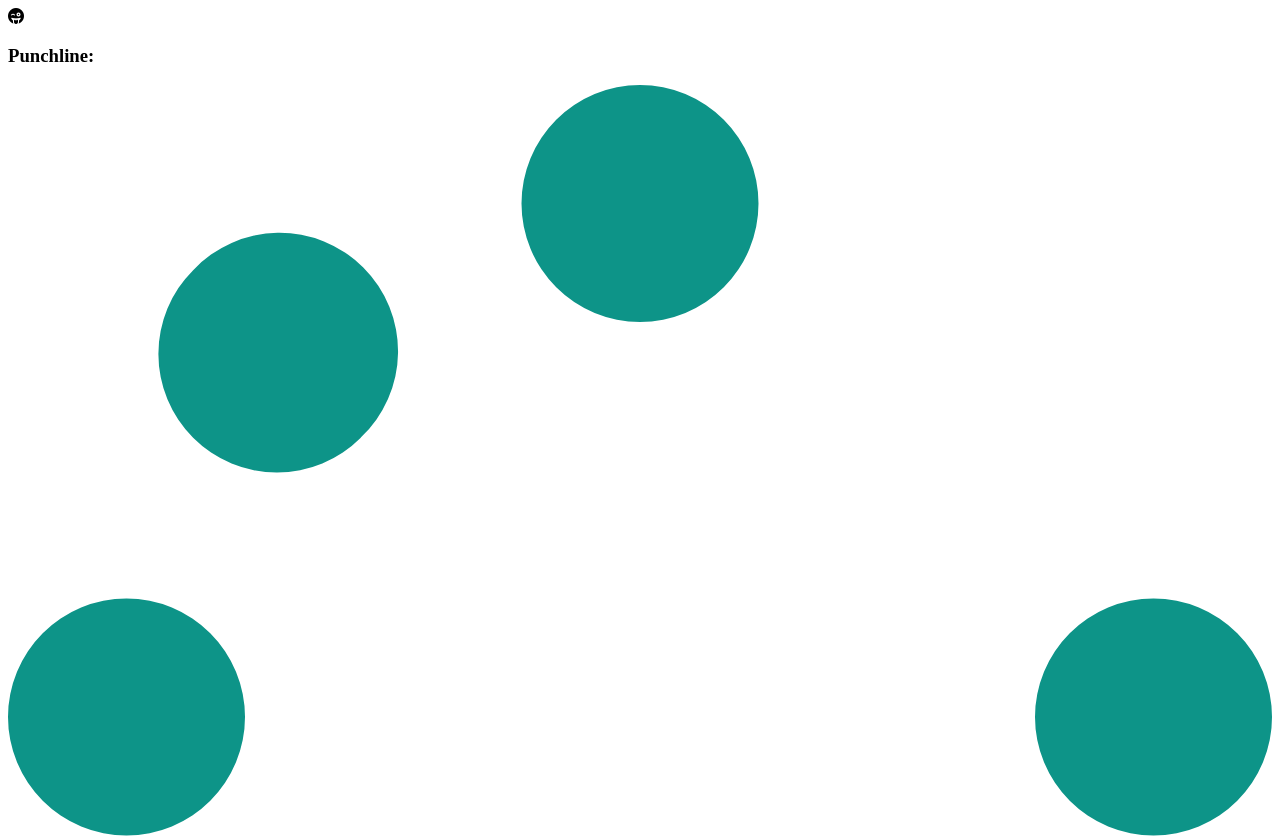
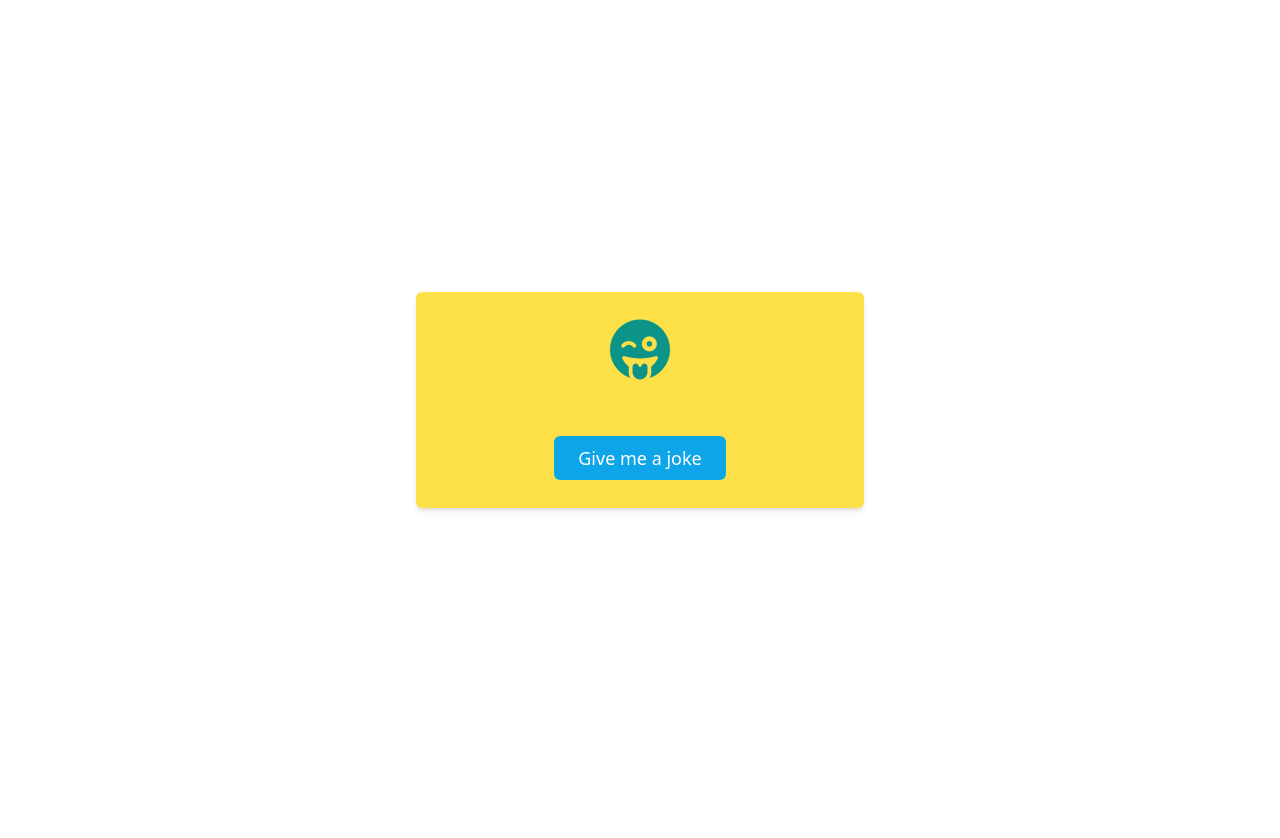
Before and after one commit to L4XM1/Joke-generator, a website: page index.html in a window 1280 px wide. Shown: the top 838 px of the page. After the commit the page ends 800 px from the top, so only its background shows below. Drawn offline with Linux system fonts and the light colour scheme; the site is published under a folder, as on GitHub Pages, so addresses that start at the root find nothing.

Commit message:
refactor: rename css output folder

```diff
--- a/index.html
+++ b/index.html
@@ -9,7 +9,7 @@
       rel="stylesheet"
     />
 
-    <link href="/dist/output.css" rel="stylesheet" />
+    <link href="./assets/output.css" rel="stylesheet" />
 
     <title>Joke Generator</title>
   </head>
--- a/package.json
+++ b/package.json
@@ -4,7 +4,7 @@
   "description": "",
   "main": "main.js",
   "scripts": {
-    "build": "tailwindcss -i ./src/input.css -o ./dist/output.css --watch"
+    "build": "tailwindcss -i ./src/input.css -o ./assets/output.css --watch"
   },
   "keywords": [],
   "author": "",
```
Also changed, not shown: assets/output.css (renamed from dist/output.css).
